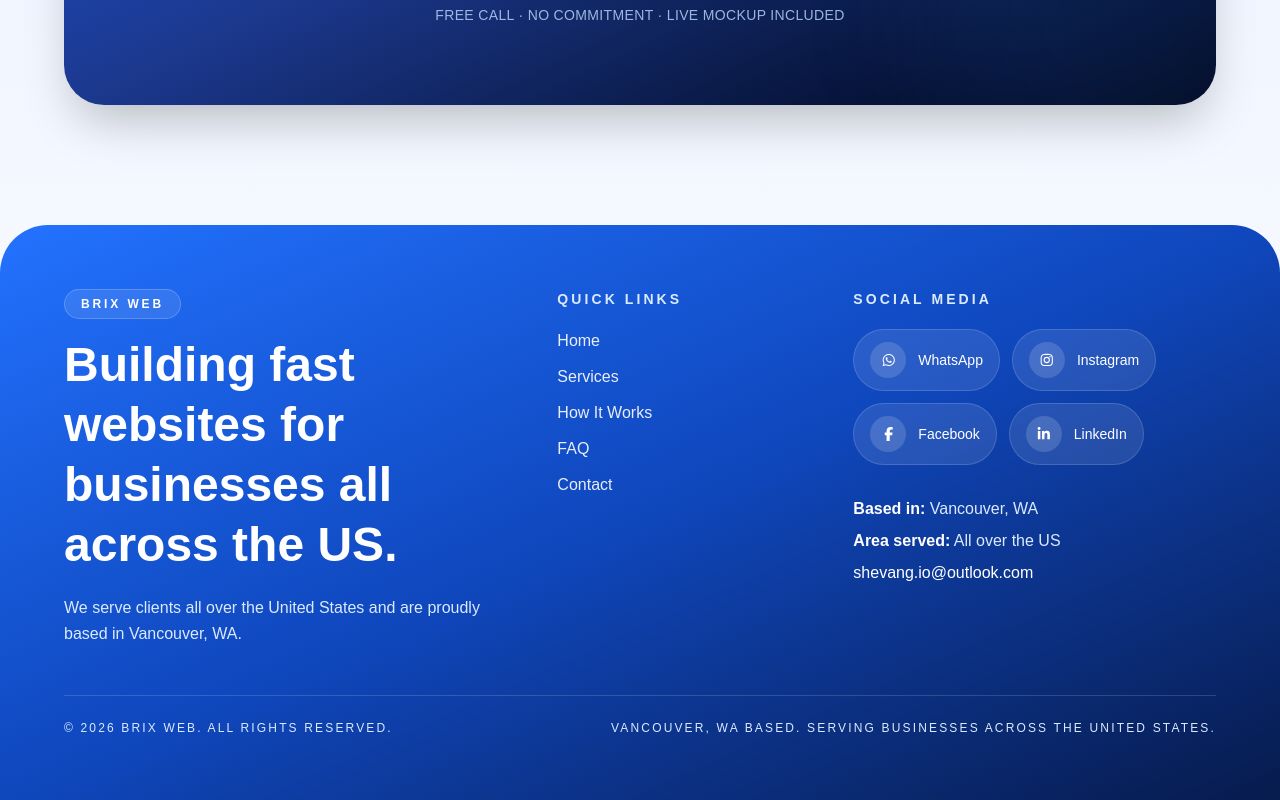
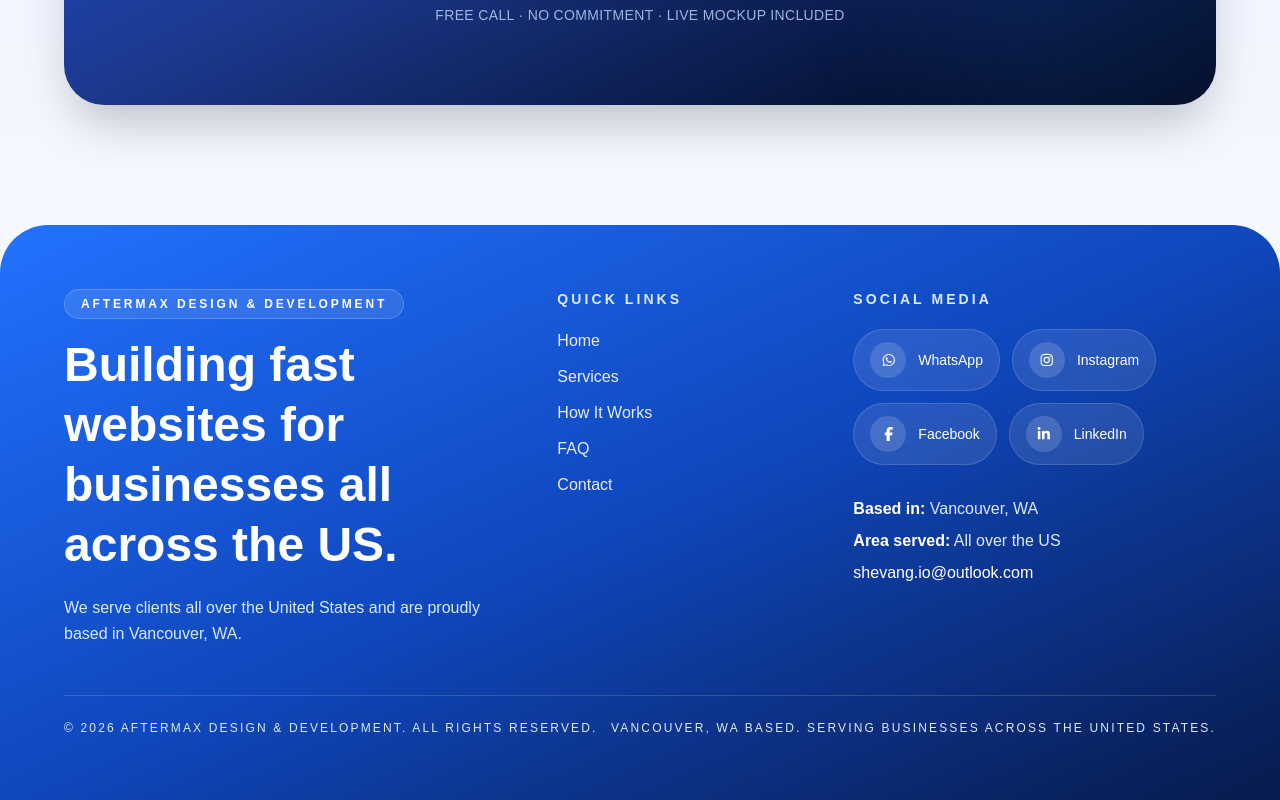
Before and after one commit to shevang5/web-page, a React (Vite) app in the folder AfterMax/: page /contact in a window 1280 px wide. Shown: the part 1515-2315 px from the top of the page. Built offline with nearby package versions, Linux system fonts and the light colour scheme.

Commit message:
update footer branding to AfterMax Design & Development

```diff
--- a/AfterMax/src/components/Footer.jsx
+++ b/AfterMax/src/components/Footer.jsx
@@ -48,7 +48,7 @@ const Footer = () => {
         <div className="grid grid-cols-1 gap-12 lg:grid-cols-12 lg:gap-8">
           <div className="lg:col-span-5">
             <span className="mb-4 inline-flex rounded-full border border-white/20 bg-white/10 px-4 py-1.5 text-xs font-bold uppercase tracking-[0.24em]">
-              Brix Web
+              AfterMax Design & Development
             </span>
             <h2 className="max-w-xl text-3xl font-bold leading-tight md:text-5xl">
               Building fast websites for businesses all across the US.
@@ -114,7 +114,7 @@ const Footer = () => {
         </div>
 
         <div className="mt-12 flex flex-col gap-3 border-t border-white/15 pt-6 text-xs uppercase tracking-[0.18em] text-blue-100 md:flex-row md:items-center md:justify-between">
-          <p>© 2026 Brix Web. All rights reserved.</p>
+          <p>© 2026 AfterMax Design & Development. All rights reserved.</p>
           <p>Vancouver, WA based. Serving businesses across the United States.</p>
         </div>
       </div>
```
